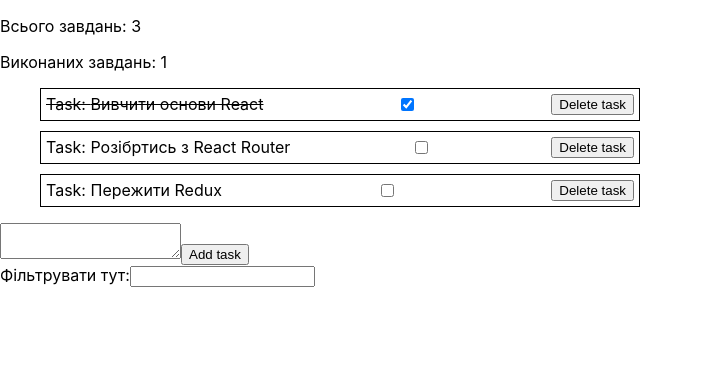
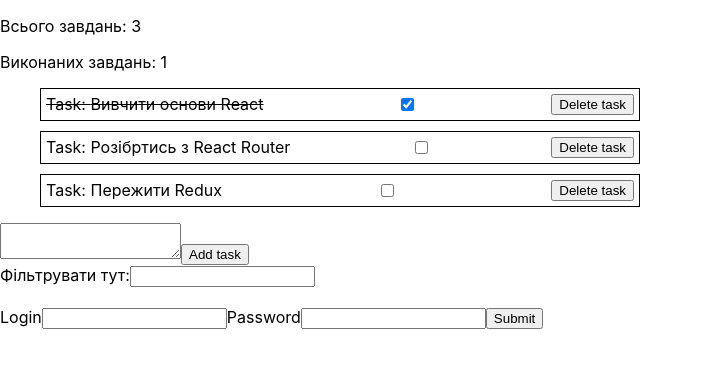
Before and after one commit to Andriy-Kond/todo-list-m2-2, a React (Create React App) app: page / in a window 1280 px wide. Shown: the top 368 px of the page, without its empty margins (0-703 px from the left). Built offline with nearby package versions, Linux system fonts and the light colour scheme.

Commit message:
add: loginForm

```diff
--- a/src/App.jsx
+++ b/src/App.jsx
@@ -5,6 +5,7 @@
 import AddTodo from "TodoList/AddTodo";
 import shortid from "shortid";
 import FilterTodo from "TodoList/FilterTodo";
+import LoginForm from "LoginForm";
 
 // import RegisterForm from "TodoList/RegisterForm";
 
@@ -97,6 +98,9 @@
 
         <AddTodo onAddTodo={this.addTask} />
         <FilterTodo onChange={this.changeFilter} value={filter} />
+
+        <br />
+        <LoginForm />
       </div>
     );
   }
--- /dev/null
+++ b/src/LoginForm/LoginForm.jsx
@@ -0,0 +1,35 @@
+// * Заміна контрольованої форми:
+const LoginForm = () => {
+  const handleSubmit = e => {
+    e.preventDefault();
+    // console.log(e.target.elements.login.value);
+    const { login, password } = e.target.elements;
+    // console.log(login.value, password.value);
+
+    const elements = [...e.target.elements];
+    const filteredElements = elements.filter(
+      element => element.nodeName === "INPUT",
+    );
+
+    const values = filteredElements.map(element => element.value);
+    console.log("handleSubmit >> values:::", values);
+  };
+
+  return (
+    <form onSubmit={handleSubmit}>
+      <label>
+        Login
+        <input type="text" name="login" />
+      </label>
+
+      <label>
+        Password
+        <input type="password" name="password" autoComplete="new-password" />
+      </label>
+
+      <button type="submit">Submit</button>
+    </form>
+  );
+};
+
+export default LoginForm;
--- /dev/null
+++ b/src/LoginForm/index.js
@@ -0,0 +1 @@
+export { default } from "./LoginForm";
```
Also changed, not shown: src/LoginForm/LoginForm.styled.js (added).
